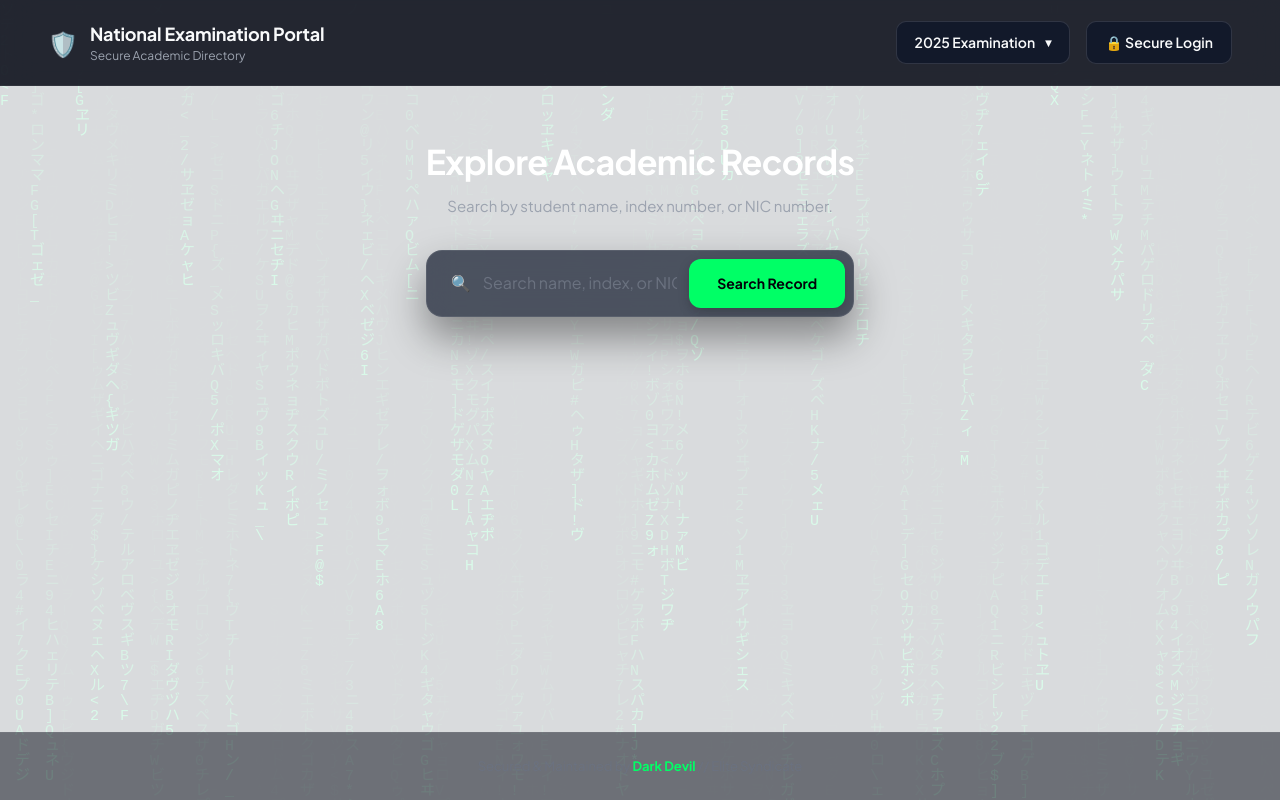
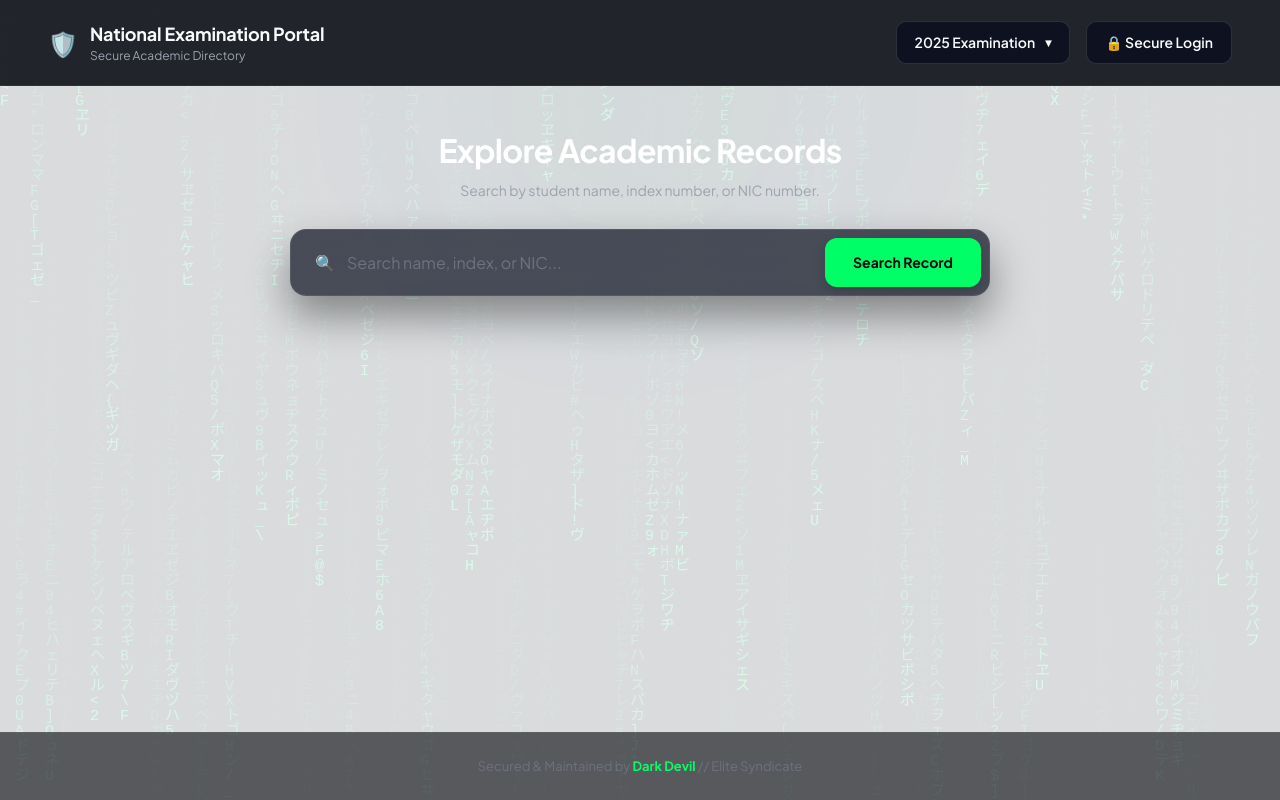
Before and after one commit to ectfgweserdt/al-result-portal, a React (Vite) app: page / in a window 1280 px wide. Built offline with nearby package versions, Linux system fonts and the light colour scheme.

Commit message:
Update App.css

```diff
--- a/src/App.css
+++ b/src/App.css
@@ -4,7 +4,7 @@ body, html {
   margin: 0;
   padding: 0;
   font-family: 'Plus Jakarta Sans', sans-serif;
-  background-color: #02040a;
+  background-color: #010308;
   color: #f9fafb;
   overflow-x: hidden;
 }
@@ -27,6 +27,25 @@ body, html {
   opacity: 0.12;
 }
 
+/* Hacker Gas / Ambient Glow Background Effect */
+.ambient-glow {
+  position: fixed;
+  top: -20vh;
+  left: 20vw;
+  width: 60vw;
+  height: 60vh;
+  background: radial-gradient(circle, rgba(0, 255, 102, 0.04) 0%, rgba(0, 150, 255, 0.02) 40%, transparent 70%);
+  pointer-events: none;
+  z-index: 1;
+  filter: blur(80px);
+  animation: gasPulse 10s ease-in-out infinite alternate;
+}
+
+@keyframes gasPulse {
+  0% { transform: scale(1) translateY(0); opacity: 0.5; }
+  100% { transform: scale(1.2) translateY(30px); opacity: 0.9; }
+}
+
 .header, .main-content, .modal-backdrop, .floating-toast, .footer-syndicate {
   position: relative;
   z-index: 2;
@@ -37,7 +56,7 @@ body, html {
   justify-content: space-between;
   align-items: center;
   padding: 20px 48px;
-  background: rgba(3, 7, 18, 0.85);
+  background: rgba(2, 4, 12, 0.85);
   backdrop-filter: blur(16px);
   border-bottom: 1px solid rgba(255, 255, 255, 0.06);
 }
@@ -81,7 +100,7 @@ body, html {
   padding: 10px 18px;
   border-radius: 10px;
   border: 1px solid rgba(255, 255, 255, 0.12);
-  background: rgba(15, 23, 42, 0.8);
+  background: rgba(10, 15, 30, 0.8);
   color: #f9fafb;
   font-weight: 600;
   font-size: 14px;
@@ -97,7 +116,7 @@ body, html {
 }
 
 .arrow {
-  transition: transform 0.3s ease;
+  transition: transform 0.3s cubic-bezier(0.16, 1, 0.3, 1);
   font-size: 12px;
 }
 
@@ -110,11 +129,11 @@ body, html {
   top: calc(100% + 8px);
   left: 0;
   width: 100%;
-  background: rgba(10, 15, 30, 0.95);
-  border: 1px solid rgba(255, 255, 255, 0.1);
+  background: rgba(5, 10, 22, 0.95);
+  border: 1px solid rgba(0, 255, 102, 0.2);
   border-radius: 10px;
   overflow: hidden;
-  box-shadow: 0 15px 30px rgba(0, 0, 0, 0.5);
+  box-shadow: 0 15px 30px rgba(0, 0, 0, 0.6);
   backdrop-filter: blur(12px);
   opacity: 0;
   transform: translateY(-10px);
@@ -138,7 +157,7 @@ body, html {
 }
 
 .dropdown-menu div:hover {
-  background: rgba(0, 255, 102, 0.12);
+  background: rgba(0, 255, 102, 0.15);
   color: #00ff66;
 }
 
@@ -170,7 +189,7 @@ body, html {
   padding: 10px 18px;
   border-radius: 10px;
   border: 1px solid rgba(255, 255, 255, 0.12);
-  background: rgba(15, 23, 42, 0.8);
+  background: rgba(10, 15, 30, 0.8);
   color: #f9fafb;
   font-weight: 600;
   font-size: 14px;
@@ -185,31 +204,34 @@ body, html {
 }
 
 .main-content {
-  max-width: 800px;
-  margin: 50px auto;
+  max-width: 1200px;
+  margin: 40px auto;
   padding: 0 24px;
   text-align: center;
   flex: 1;
+  width: 100%;
+  box-sizing: border-box;
 }
 
 .hero-section h1 {
-  font-size: 34px;
+  font-size: 32px;
   font-weight: 700;
   letter-spacing: -0.02em;
-  margin-bottom: 8px;
+  margin-bottom: 6px;
   color: #ffffff;
 }
 
 .hero-section p {
   color: #9ca3af;
-  font-size: 15px;
+  font-size: 14px;
 }
 
 .search-box-container {
   display: flex;
   gap: 12px;
-  margin-top: 32px;
-  background: rgba(15, 23, 42, 0.7);
+  max-width: 700px;
+  margin: 28px auto 0 auto;
+  background: rgba(10, 15, 30, 0.7);
   padding: 8px;
   border-radius: 16px;
   border: 1px solid rgba(255, 255, 255, 0.08);
@@ -245,7 +267,7 @@ body, html {
 .search-btn {
   padding: 14px 28px;
   background: #00ff66;
-  color: #02040a;
+  color: #010308;
   border: none;
   border-radius: 12px;
   font-weight: 700;
@@ -263,7 +285,7 @@ body, html {
   top: 30px;
   left: 50%;
   transform: translateX(-50%);
-  background: rgba(15, 23, 42, 0.95);
+  background: rgba(10, 15, 30, 0.95);
   border: 1px solid #00ff66;
   color: #00ff66;
   padding: 12px 24px;
@@ -289,7 +311,7 @@ body, html {
   left: 0;
   width: 100vw;
   height: 100vh;
-  background: rgba(2, 4, 10, 0.85);
+  background: rgba(1, 3, 8, 0.85);
   backdrop-filter: blur(10px);
   display: flex;
   align-items: center;
@@ -300,7 +322,7 @@ body, html {
 .login-modal {
   width: 100%;
   max-width: 400px;
-  background: rgba(10, 15, 30, 0.95);
+  background: rgba(8, 13, 26, 0.95);
   border: 1px solid rgba(0, 255, 102, 0.3);
   border-radius: 20px;
   padding: 32px;
@@ -345,7 +367,7 @@ body, html {
   padding: 14px;
   border-radius: 10px;
   border: 1px solid rgba(255, 255, 255, 0.1);
-  background: rgba(2, 4, 10, 0.6);
+  background: rgba(1, 3, 8, 0.6);
   color: #fff;
   font-size: 15px;
   outline: none;
@@ -367,30 +389,107 @@ body, html {
   margin: 0;
 }
 
-/* Results Card */
-.results-container {
+/* Split-Screen Layout with Independent Scrolling */
+.split-screen-container {
+  display: grid;
+  grid-template-columns: 380px 1fr;
+  gap: 24px;
   margin-top: 36px;
   text-align: left;
+  align-items: start;
 }
 
-.loading-state, .no-results-card {
-  padding: 30px;
+.left-student-list {
+  background: rgba(8, 13, 26, 0.7);
+  border: 1px solid rgba(255, 255, 255, 0.08);
+  border-radius: 16px;
+  max-height: 650px;
+  overflow-y: auto;
+  padding: 12px;
+  backdrop-filter: blur(12px);
+  box-shadow: 0 20px 40px rgba(0, 0, 0, 0.3);
+}
+
+.left-student-list::-webkit-scrollbar {
+  width: 6px;
+}
+.left-student-list::-webkit-scrollbar-thumb {
+  background: rgba(0, 255, 102, 0.2);
+  border-radius: 4px;
+}
+
+.list-header {
+  font-size: 13px;
+  font-weight: 700;
+  text-transform: uppercase;
+  letter-spacing: 0.05em;
+  color: #9ca3af;
+  padding: 10px 12px;
+  border-bottom: 1px solid rgba(255, 255, 255, 0.06);
+  margin-bottom: 8px;
+}
+
+.student-list-item {
+  padding: 14px 16px;
+  border-radius: 12px;
+  cursor: pointer;
+  transition: all 0.2s ease;
+  border: 1px solid transparent;
+  margin-bottom: 6px;
+  background: rgba(255, 255, 255, 0.02);
+}
+
+.student-list-item:hover {
+  background: rgba(0, 255, 102, 0.05);
+  border-color: rgba(0, 255, 102, 0.15);
+}
+
+.student-list-item.active {
+  background: rgba(0, 255, 102, 0.1);
+  border-color: rgba(0, 255, 102, 0.4);
+}
+
+.student-list-item h4 {
+  margin: 0 0 6px 0;
+  font-size: 14px;
+  color: #fff;
+}
+
+.item-sub {
+  display: flex;
+  justify-content: space-between;
+  font-size: 12px;
+  color: #9ca3af;
+}
+
+.stream-tag {
+  color: #00ff66;
+  font-weight: 600;
+}
+
+.right-student-detail {
+  position: sticky;
+  top: 30px;
+}
+
+.loading-state, .no-results-card, .select-prompt {
+  padding: 40px;
   text-align: center;
-  background: rgba(15, 23, 42, 0.6);
+  background: rgba(8, 13, 26, 0.6);
   border-radius: 16px;
   border: 1px solid rgba(255, 255, 255, 0.08);
   color: #9ca3af;
   font-weight: 500;
+  grid-column: span 2;
 }
 
 .result-card {
-  background: rgba(15, 23, 42, 0.75);
+  background: rgba(8, 13, 26, 0.85);
   border: 1px solid rgba(255, 255, 255, 0.08);
   border-radius: 20px;
-  padding: 28px;
-  margin-bottom: 20px;
+  padding: 32px;
   backdrop-filter: blur(16px);
-  box-shadow: 0 20px 40px rgba(0, 0, 0, 0.3);
+  box-shadow: 0 20px 40px rgba(0, 0, 0, 0.4);
 }
 
 .student-header {
@@ -404,7 +503,7 @@ body, html {
 
 .student-header h3 {
   margin: 0;
-  font-size: 18px;
+  font-size: 20px;
   color: #fff;
 }
 
@@ -426,7 +525,7 @@ body, html {
 }
 
 .meta-item {
-  background: rgba(2, 4, 10, 0.4);
+  background: rgba(1, 3, 8, 0.5);
   padding: 12px 16px;
   border-radius: 12px;
   border: 1px solid rgba(255, 255, 255, 0.04);
@@ -462,7 +561,7 @@ body, html {
   display: flex;
   justify-content: space-between;
   align-items: center;
-  background: rgba(2, 4, 10, 0.4);
+  background: rgba(1, 3, 8, 0.5);
   padding: 10px 16px;
   border-radius: 10px;
   border: 1px solid rgba(255, 255, 255, 0.04);
@@ -507,7 +606,8 @@ body, html {
   font-size: 13px;
   color: #6b7280;
   border-top: 1px solid rgba(255, 255, 255, 0.04);
-  background: rgba(3, 7, 18, 0.5);
+  background: rgba(1, 3, 8, 0.6);
+  margin-top: auto;
 }
 
 .footer-syndicate strong {
```
